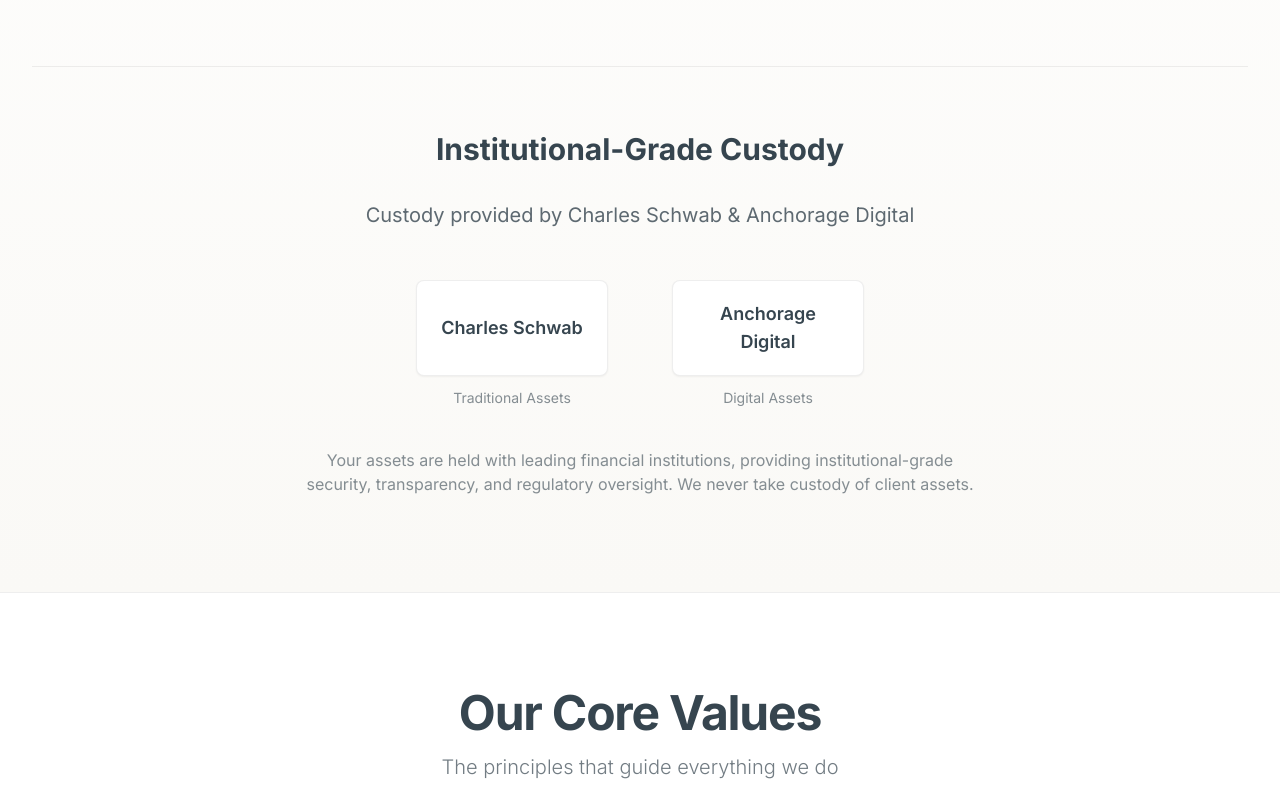
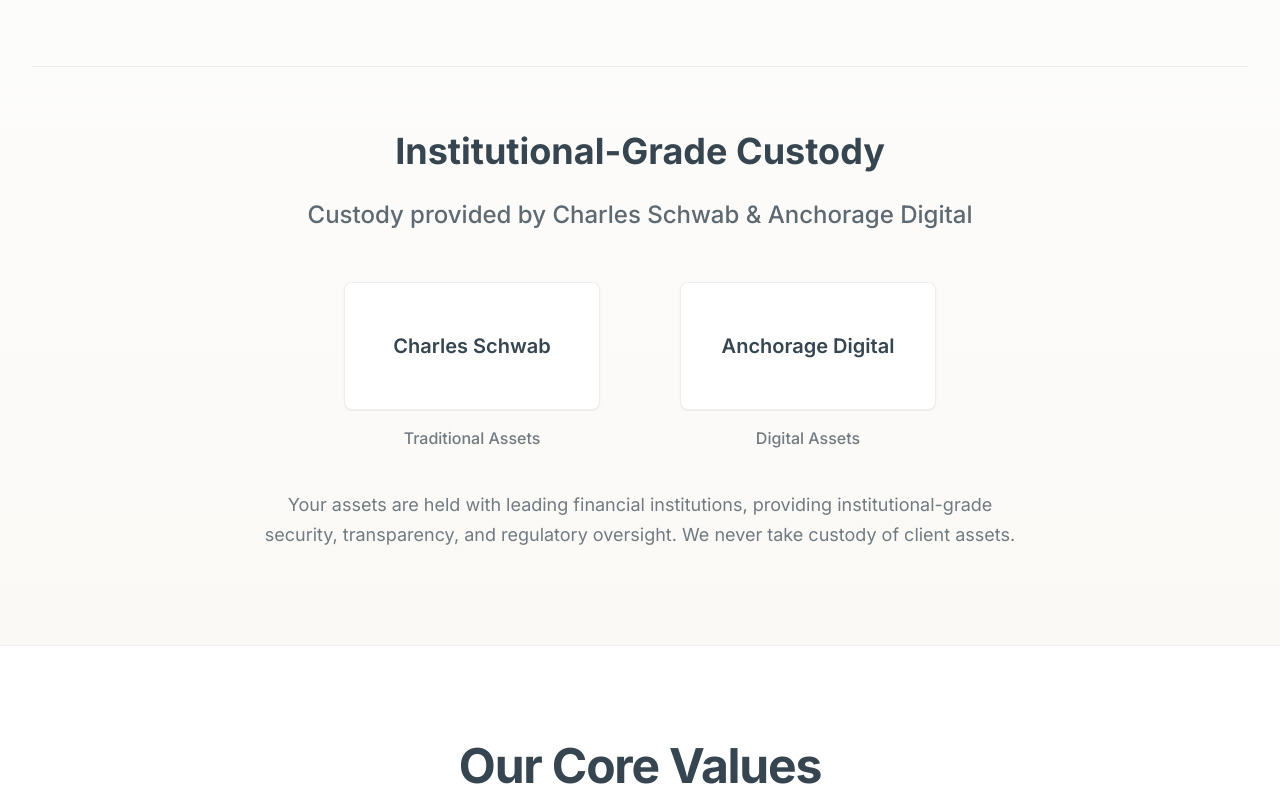
Before and after one commit to LDGUEST/Foundry-Wealth-Group-Website, a Next.js app: page / in a window 1280 px wide. Shown: the part 1420-2220 px from the top of the page. Built offline with nearby package versions, Linux system fonts and the light colour scheme; no server answers.

Commit message:
Complete Phase A website updates: header fixes, coming soon banner, custody statement, footer improvements, testimonials page, and services sub-pages

```diff
--- a/components/ComingSoonBanner.tsx
+++ b/components/ComingSoonBanner.tsx
@@ -1,7 +1,7 @@
 export default function ComingSoonBanner() {
   return (
     <div className="bg-primary text-white py-2 px-4 text-center">
-      <p className="text-sm font-medium">
+      <p className="text-sm font-medium" style={{ fontFamily: 'inherit' }}>
         Website Coming Soon - Currently Under Development
       </p>
     </div>
--- a/components/Footer.tsx
+++ b/components/Footer.tsx
@@ -8,10 +8,10 @@
           {/* Company Info */}
           <div>
             <h3 className="text-xl font-bold text-white mb-4">Foundry Wealth Group</h3>
-            <p className="text-steel text-sm leading-relaxed mb-4">
+            <p className="text-steel/90 text-sm leading-relaxed mb-3">
               Independent Registered Investment Advisor
             </p>
-            <p className="text-steel text-sm leading-relaxed">
+            <p className="text-steel/90 text-sm leading-relaxed">
               Series 65 Licensed • Fiduciary Standard
             </p>
           </div>
@@ -21,27 +21,27 @@
             <h3 className="text-lg font-semibold text-white mb-4">Navigation</h3>
             <ul className="space-y-3">
               <li>
-                <Link href="/" className="text-steel hover:text-white transition-colors text-sm">
+                <Link href="/" className="text-steel/90 hover:text-white transition-colors text-sm block">
                   Home
                 </Link>
               </li>
               <li>
-                <Link href="/about" className="text-steel hover:text-white transition-colors text-sm">
+                <Link href="/about" className="text-steel/90 hover:text-white transition-colors text-sm block">
                   About
                 </Link>
               </li>
               <li>
-                <Link href="/services/financial-planning" className="text-steel hover:text-white transition-colors text-sm">
+                <Link href="/services/financial-planning" className="text-steel/90 hover:text-white transition-colors text-sm block">
                   What We Do
                 </Link>
               </li>
               <li>
-                <Link href="/testimonials" className="text-steel hover:text-white transition-colors text-sm">
+                <Link href="/testimonials" className="text-steel/90 hover:text-white transition-colors text-sm block">
                   Testimonials
                 </Link>
               </li>
               <li>
-                <Link href="/contact" className="text-steel hover:text-white transition-colors text-sm">
+                <Link href="/contact" className="text-steel/90 hover:text-white transition-colors text-sm block">
                   Contact
                 </Link>
               </li>
@@ -55,12 +55,12 @@
               <p className="text-sm">
                 <a
                   href="mailto:info@foundrywealth.group"
-                  className="text-steel hover:text-white transition-colors"
+                  className="text-steel/90 hover:text-white transition-colors"
                 >
                   info@foundrywealth.group
                 </a>
               </p>
-              <p className="text-steel text-sm leading-relaxed">
+              <p className="text-steel/90 text-sm leading-relaxed">
                 Custody provided by<br />
                 Charles Schwab & Anchorage Digital
               </p>
@@ -72,22 +72,22 @@
             <h3 className="text-lg font-semibold text-white mb-4">Compliance</h3>
             <ul className="space-y-3">
               <li>
-                <Link href="/form-adv" className="text-steel hover:text-white transition-colors text-sm">
+                <Link href="/form-adv" className="text-steel/90 hover:text-white transition-colors text-sm block">
                   Form ADV
                 </Link>
               </li>
               <li>
-                <Link href="/client-relationship-summary" className="text-steel hover:text-white transition-colors text-sm">
+                <Link href="/client-relationship-summary" className="text-steel/90 hover:text-white transition-colors text-sm block">
                   Client Relationship Summary
                 </Link>
               </li>
               <li>
-                <Link href="/privacy-policy" className="text-steel hover:text-white transition-colors text-sm">
+                <Link href="/privacy-policy" className="text-steel/90 hover:text-white transition-colors text-sm block">
                   Privacy Policy
                 </Link>
               </li>
               <li>
-                <Link href="/code-of-ethics" className="text-steel hover:text-white transition-colors text-sm">
+                <Link href="/code-of-ethics" className="text-steel/90 hover:text-white transition-colors text-sm block">
                   Code of Ethics
                 </Link>
               </li>
@@ -97,7 +97,7 @@
 
         {/* Disclaimer */}
         <div className="border-t border-steel/30 mt-12 pt-8">
-          <p className="text-steel/80 text-xs leading-relaxed text-center max-w-4xl mx-auto mb-6">
+          <p className="text-steel/90 text-xs leading-relaxed text-center max-w-4xl mx-auto mb-6">
             Investment advisory services offered through Foundry Wealth Group LLC, a registered investment advisor.
             Information presented is for educational purposes only and does not intend to make an offer or solicitation
             for the sale or purchase of any specific securities, investments, or investment strategies. Investments involve
@@ -108,14 +108,14 @@
         {/* Copyright */}
         <div className="border-t border-steel/30 pt-6 mt-6">
           <div className="flex flex-col md:flex-row justify-between items-center gap-4">
-            <p className="text-steel text-sm">
+            <p className="text-steel/90 text-sm">
               &copy; {new Date().getFullYear()} Foundry Wealth Group LLC. All rights reserved.
             </p>
             <div className="flex gap-6">
-              <Link href="/terms" className="text-steel hover:text-white transition-colors text-sm">
+              <Link href="/terms" className="text-steel/90 hover:text-white transition-colors text-sm">
                 Terms of Service
               </Link>
-              <Link href="/privacy" className="text-steel hover:text-white transition-colors text-sm">
+              <Link href="/privacy" className="text-steel/90 hover:text-white transition-colors text-sm">
                 Privacy Policy
               </Link>
             </div>
--- a/components/TrustIndicators.tsx
+++ b/components/TrustIndicators.tsx
@@ -1,4 +1,5 @@
 import React from 'react';
+import Image from 'next/image';
 import { BuildingLibraryIcon, LockClosedIcon, ChartBarIcon } from '@heroicons/react/24/outline';
 
 const TrustIndicators = () => {
@@ -49,52 +50,36 @@
 
         {/* Custody Statement */}
         <div className="mt-20 border-t border-steel/20 pt-16">
-          <div className="text-center max-w-4xl mx-auto">
-            <h3 className="text-3xl font-bold text-charcoal mb-8">
+          <div className="text-center max-w-5xl mx-auto">
+            <h3 className="text-4xl font-bold text-charcoal mb-6">
               Institutional-Grade Custody
             </h3>
-            <p className="text-xl text-charcoal/80 mb-12 leading-relaxed">
+            <p className="text-2xl text-charcoal/80 mb-12 leading-relaxed font-medium">
               Custody provided by Charles Schwab & Anchorage Digital
             </p>
 
             {/* Custodian Logos */}
-            <div className="flex flex-col md:flex-row items-center justify-center gap-12 md:gap-16">
-              {/* Charles Schwab Logo - Replace with actual logo */}
+            <div className="flex flex-col md:flex-row items-center justify-center gap-16 md:gap-20 mb-10">
+              {/* Charles Schwab Logo */}
               <div className="flex flex-col items-center">
-                <div className="bg-white p-6 rounded-lg border border-steel/20 shadow-sm w-48 h-24 flex items-center justify-center">
-                  <span className="text-charcoal font-semibold text-lg">Charles Schwab</span>
-                  {/* TODO: Replace with actual logo image:
-                  <Image
-                    src="/logos/schwab-logo.png"
-                    alt="Charles Schwab"
-                    width={180}
-                    height={60}
-                    className="object-contain"
-                  />
-                  */}
+                <div className="bg-white p-8 rounded-lg border border-steel/20 shadow-sm w-64 h-32 flex items-center justify-center">
+                  {/* TODO: Add official Charles Schwab logo to /public/logos/schwab-logo.png */}
+                  <span className="text-charcoal font-semibold text-xl">Charles Schwab</span>
                 </div>
-                <p className="text-sm text-charcoal/60 mt-3">Traditional Assets</p>
+                <p className="text-base text-charcoal/70 mt-4 font-medium">Traditional Assets</p>
               </div>
 
-              {/* Anchorage Digital Logo - Replace with actual logo */}
+              {/* Anchorage Digital Logo */}
               <div className="flex flex-col items-center">
-                <div className="bg-white p-6 rounded-lg border border-steel/20 shadow-sm w-48 h-24 flex items-center justify-center">
-                  <span className="text-charcoal font-semibold text-lg">Anchorage Digital</span>
-                  {/* TODO: Replace with actual logo image:
-                  <Image
-                    src="/logos/anchorage-logo.png"
-                    alt="Anchorage Digital"
-                    width={180}
-                    height={60}
-                    className="object-contain"
-                  />
-                  */}
+                <div className="bg-white p-8 rounded-lg border border-steel/20 shadow-sm w-64 h-32 flex items-center justify-center">
+                  {/* TODO: Add official Anchorage Digital logo to /public/logos/anchorage-logo.png */}
+                  <span className="text-charcoal font-semibold text-xl">Anchorage Digital</span>
                 </div>
-                <p className="text-sm text-charcoal/60 mt-3">Digital Assets</p>
+                <p className="text-base text-charcoal/70 mt-4 font-medium">Digital Assets</p>
               </div>
             </div>
 
-            <p className="text-base text-charcoal/60 mt-10 max-w-2xl mx-auto">
+            <p className="text-lg text-charcoal/70 mt-10 max-w-3xl mx-auto leading-relaxed">
               Your assets are held with leading financial institutions, providing institutional-grade security,
               transparency, and regulatory oversight. We never take custody of client assets.
             </p>
```
